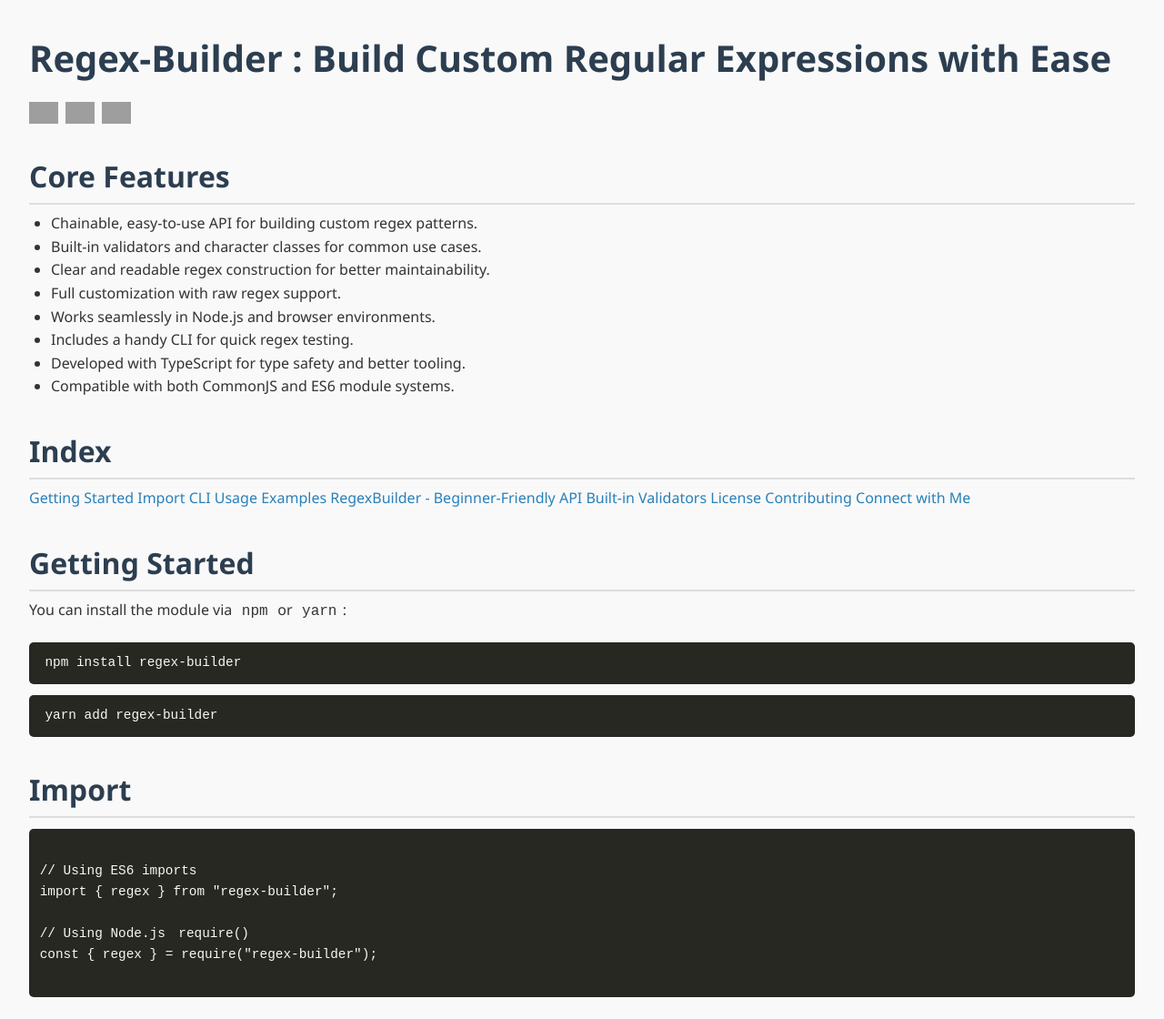
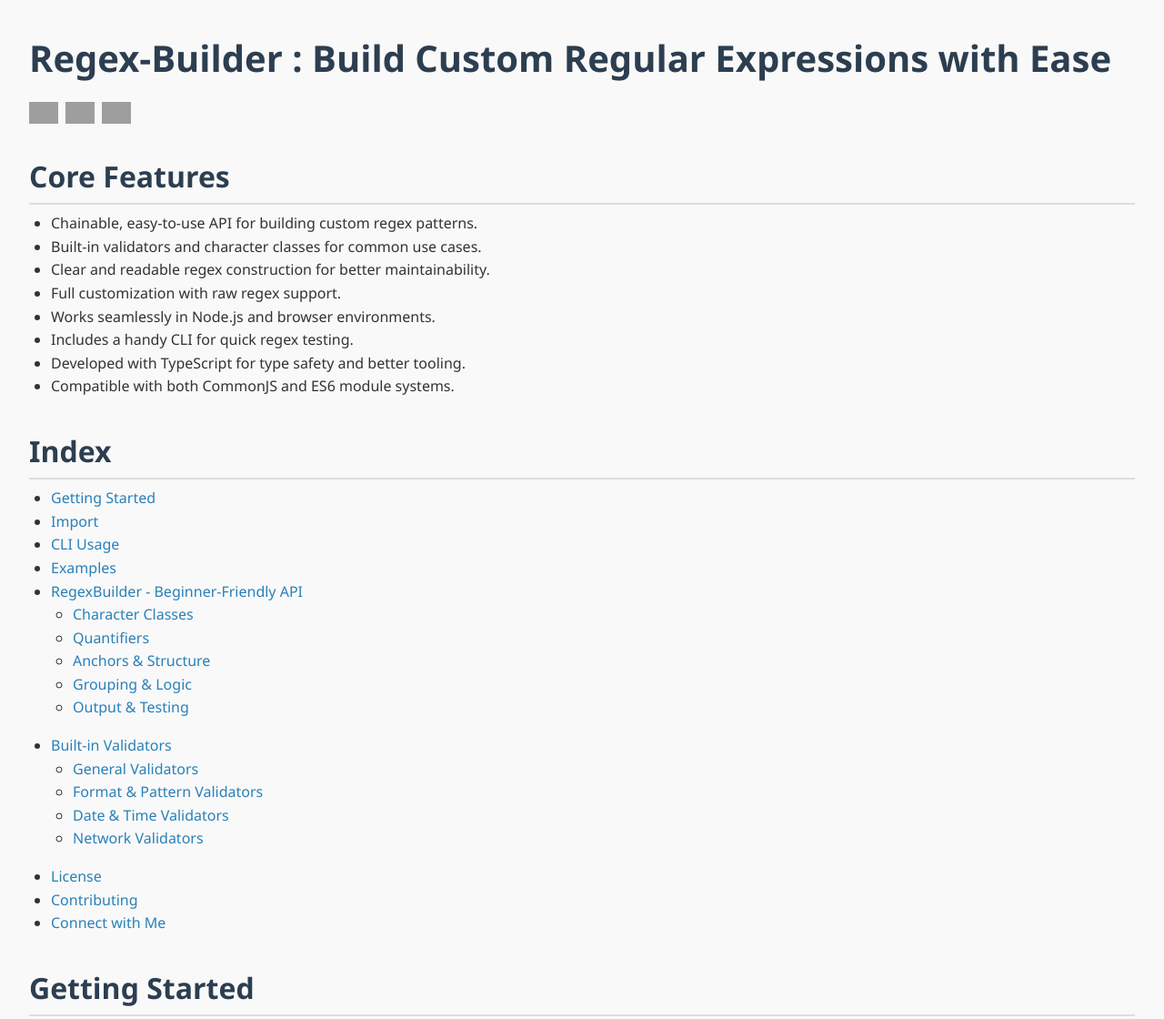
Before and after one commit to tufanmahanty/regex-builder, a website: page index.html in a window 1280 px wide. Shown: the top 1120 px of the page at 91% size. Drawn offline with Linux system fonts and the light colour scheme; grey boxes are pictures that could not be loaded.

Commit message:
modify index.html

```diff
--- a/index.html
+++ b/index.html
@@ -60,6 +60,12 @@
         ul,
         ol {
             padding-left: 1.5rem;
+        }
+
+        ul {
+            display: flex;
+            flex-direction: column;
+            margin-bottom: 1rem
         }
 
         /* Links */
@@ -217,15 +223,32 @@
 
         <h2 id="index">Index</h2>
         <nav>
-            <a href="#getting-started">Getting Started</a>
-            <a href="#import">Import</a>
-            <a href="#cli-usage">CLI Usage</a>
-            <a href="#examples">Examples</a>
-            <a href="#regexbuilder---beginner-friendly-api">RegexBuilder - Beginner-Friendly API</a>
-            <a href="#built-in-validators">Built-in Validators</a>
-            <a href="#license">License</a>
-            <a href="#contributing">Contributing</a>
-            <a href="#connect-with-me">Connect with Me</a>
+            <ul>
+                <li><a href="#getting-started">Getting Started</a></li>
+                <li><a href="#import">Import</a></li>
+                <li><a href="#cli-usage">CLI Usage</a></li>
+                <li><a href="#examples">Examples</a></li>
+                <li><a href="#regexbuilder---beginner-friendly-api">RegexBuilder - Beginner-Friendly API </a>
+                    <ul>
+                        <li><a href="#character-classes">Character Classes</a></li>
+                        <li><a href="#quantifiers">Quantifiers</a></li>
+                        <li><a href="#anchors-and-structure">Anchors & Structure</a></li>
+                        <li><a href="#grouping-and-logic">Grouping & Logic</a></li>
+                        <li><a href="#output-and-testing">Output & Testing</a></li>
+                    </ul>
+                </li>
+                <li><a href="#built-in-validators">Built-in Validators </a>
+                    <ul>
+                        <li><a href="#general-validators">General Validators</a></li>
+                        <li><a href="#format-and-pattern-validators">Format & Pattern Validators</a></li>
+                        <li><a href="#date-and-time-validators">Date & Time Validators</a></li>
+                        <li><a href="#network-validators">Network Validators</a></li>
+                    </ul>
+                </li>
+                <li><a href="#license">License</a></li>
+                <li><a href="#contributing">Contributing</a></li>
+                <li><a href="#connect-with-me">Connect with Me</a></li>
+            </ul>
         </nav>
 
         <h2 id="getting-started">Getting Started</h2>
@@ -267,7 +290,7 @@ console.log(isValidEmail); // true
         </code></pre>
 
         <h2 id="regexbuilder---beginner-friendly-api">RegexBuilder - Beginner-Friendly API</h2>
-        <h3>Character Classes</h3>
+        <h3 id="character-classes">Character Classes</h3>
         <table>
             <thead>
                 <tr>
@@ -342,7 +365,7 @@ console.log(isValidEmail); // true
             </tbody>
         </table>
 
-        <h3>Quantifiers</h3>
+        <h3 id="quantifiers">Quantifiers</h3>
         <table>
             <thead>
                 <tr>
@@ -396,7 +419,7 @@ console.log(isValidEmail); // true
             </tbody>
         </table>
 
-        <h3>Anchors &amp; Structure</h3>
+        <h3 id="anchors-and-structure">Anchors &amp; Structure</h3>
         <table>
             <thead>
                 <tr>
@@ -424,7 +447,7 @@ console.log(isValidEmail); // true
             </tbody>
         </table>
 
-        <h3>Grouping &amp; Logic</h3>
+        <h3 id="grouping-and-logic">Grouping &amp; Logic</h3>
         <table>
             <thead>
                 <tr>
@@ -481,7 +504,7 @@ console.log(isValidEmail); // true
             </tbody>
         </table>
 
-        <h3>Output &amp; Testing</h3>
+        <h3 id="output-and-testing">Output &amp; Testing</h3>
         <table>
             <thead>
                 <tr>
@@ -516,11 +539,11 @@ console.log(isValidEmail); // true
             </tbody>
         </table>
 
-        <h2>Built-in Validators</h2>
+        <h2 id="built-in-validators">Built-in Validators</h2>
         <p>Use the <code>validate</code> function with the validator name and the value to check if it
             is valid.</p>
 
-        <h3>General Validators</h3>
+        <h3 id="general-validators">General Validators</h3>
         <table>
             <thead>
                 <tr>
@@ -554,7 +577,7 @@ console.log(isValidEmail); // true
             </tbody>
         </table>
 
-        <h3>Format & Pattern Validators</h3>
+        <h3 id="format-and-pattern-validators">Format & Pattern Validators</h3>
         <table>
             <thead>
                 <tr>
@@ -592,7 +615,7 @@ console.log(isValidEmail); // true
             </tbody>
         </table>
 
-        <h3>Date & Time Validators</h3>
+        <h3 id="date-and-time-validators">Date & Time Validators</h3>
         <table>
             <thead>
                 <tr>
@@ -615,7 +638,7 @@ console.log(isValidEmail); // true
             </tbody>
         </table>
 
-        <h3>Network Validators</h3>
+        <h3 id="network-validators">Network Validators</h3>
         <table>
             <thead>
                 <tr>
@@ -635,17 +658,17 @@ console.log(isValidEmail); // true
 
         <hr />
 
-        <h2>License</h2>
+        <h2 id="license">License</h2>
         <p>This project is licensed under the <a href="https://opensource.org/licenses/MIT" target="_blank"
                 rel="noopener noreferrer">MIT License</a>.
             Feel free to use, modify, and distribute it freely.</p>
 
-        <h2>Contributing</h2>
+        <h2 id="contributing">Contributing</h2>
         <p>Contributions, issues, and feature requests are welcome!<br />
             Feel free to check the <a href="https://github.com/tufanmahanty/regex-builder/issues" target="_blank"
                 rel="noopener noreferrer">issues page</a> or submit a pull request.</p>
 
-        <h2>Connect with Me</h2>
+        <h2 id="connect-with-me">Connect with Me</h2>
         <ul>
             <li><a href="https://github.com/tufanmahanty" target="_blank" rel="noopener noreferrer">GitHub</a></li>
             <li><a href="https://www.linkedin.com/in/tufanmahanty/" target="_blank"
```
